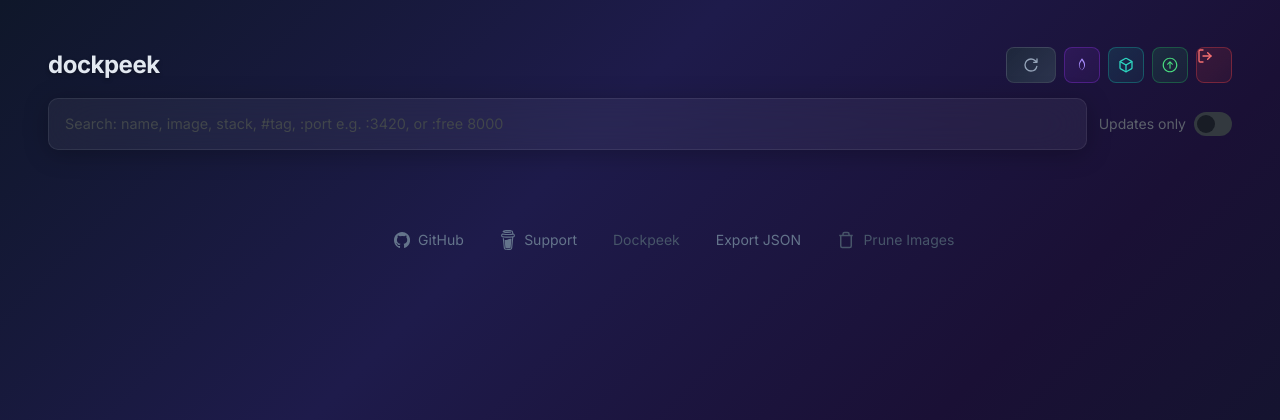
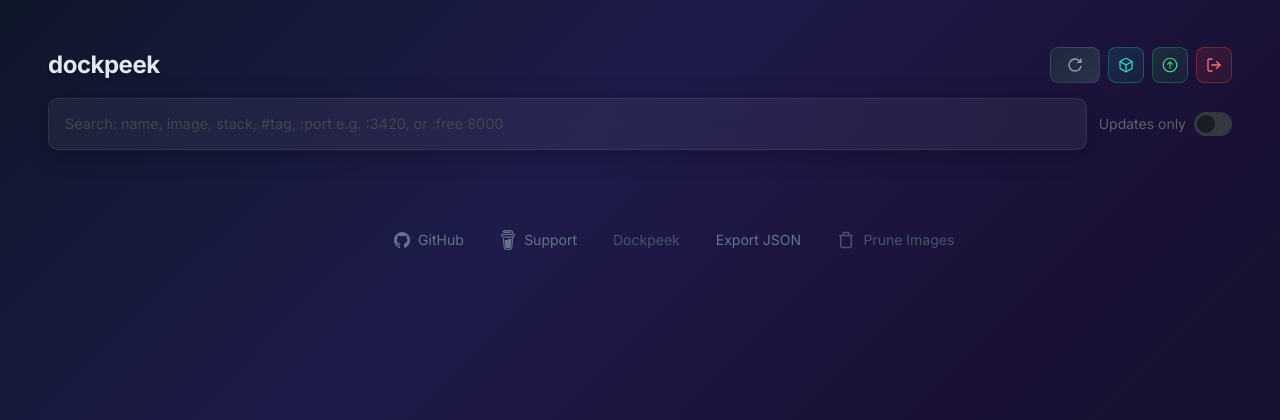
Before and after one commit to rosschurchill/dockpeek-security, a Flask app: template dockpeek/dockpeek/templates/index.html in a window 1280 px wide. Shown: the top 420 px of the page. Run offline with Flask 3, Linux system fonts and the light colour scheme; the template is opened without the code that fills it, so the values that code supplies are empty; style sheets or scripts are compiled from the project's sources; parts of the project's set-up code (start-up, migrations or seed data) failed here and were passed over.

Commit message:
fix: v1.2.2 - logout button centering + remove Traefik routes button
Fix logout icon alignment (display: block → inline-flex) and remove
unused Traefik Routes header button per user request.

Co-Authored-By: Claude Opus 4.6 <noreply@anthropic.com>

```diff
--- a/dockpeek/dockpeek/templates/index.html
+++ b/dockpeek/dockpeek/templates/index.html
@@ -15,7 +15,7 @@
   {% if not config.DISABLE_AUTH %}
   <style>
     #logout-button {
-      display: block;
+      display: inline-flex;
     }
   </style>
   {% else %}
@@ -59,13 +59,6 @@
               <path
                 d="M21 3V8M21 8H16M21 8L18 5.29168C16.4077 3.86656 14.3051 3 12 3C7.02944 3 3 7.02944 3 12C3 16.9706 7.02944 21 12 21C16.2832 21 19.8675 18.008 20.777 14"
                 stroke="currentColor" stroke-width="2" stroke-linecap="round" stroke-linejoin="round" />
-            </svg>
-          </button>
-
-          <!-- Traefik Routes -->
-          <button id="traefik-routes-button" class="header-btn header-btn-icon" data-tooltip="Traefik Routes">
-            <svg fill="currentColor" viewBox="0 0 24 24" xmlns="http://www.w3.org/2000/svg">
-              <path d="M13.74 4.23c-.84-1-1.57-2-1.71-2.22H12c-.14.21-.87 1.22-1.71 2.22-7.2 9.19 1.14 15.39 1.14 15.39l.57.41.57-.41s8.34-6.2 1.17-15.39zM12 19.48a3.48 3.48 0 01-.48-.35C9.4 17.44 6.68 13.25 10.22 7.63c.35-.55.65-1.07.92-1.55.25-.45.48-.86.68-1.21.2.35.43.76.68 1.21.27.48.57 1 .92 1.55 3.54 5.62.82 9.81-1.3 11.5a3.48 3.48 0 01-.12.35z"/>
             </svg>
           </button>
 
```
